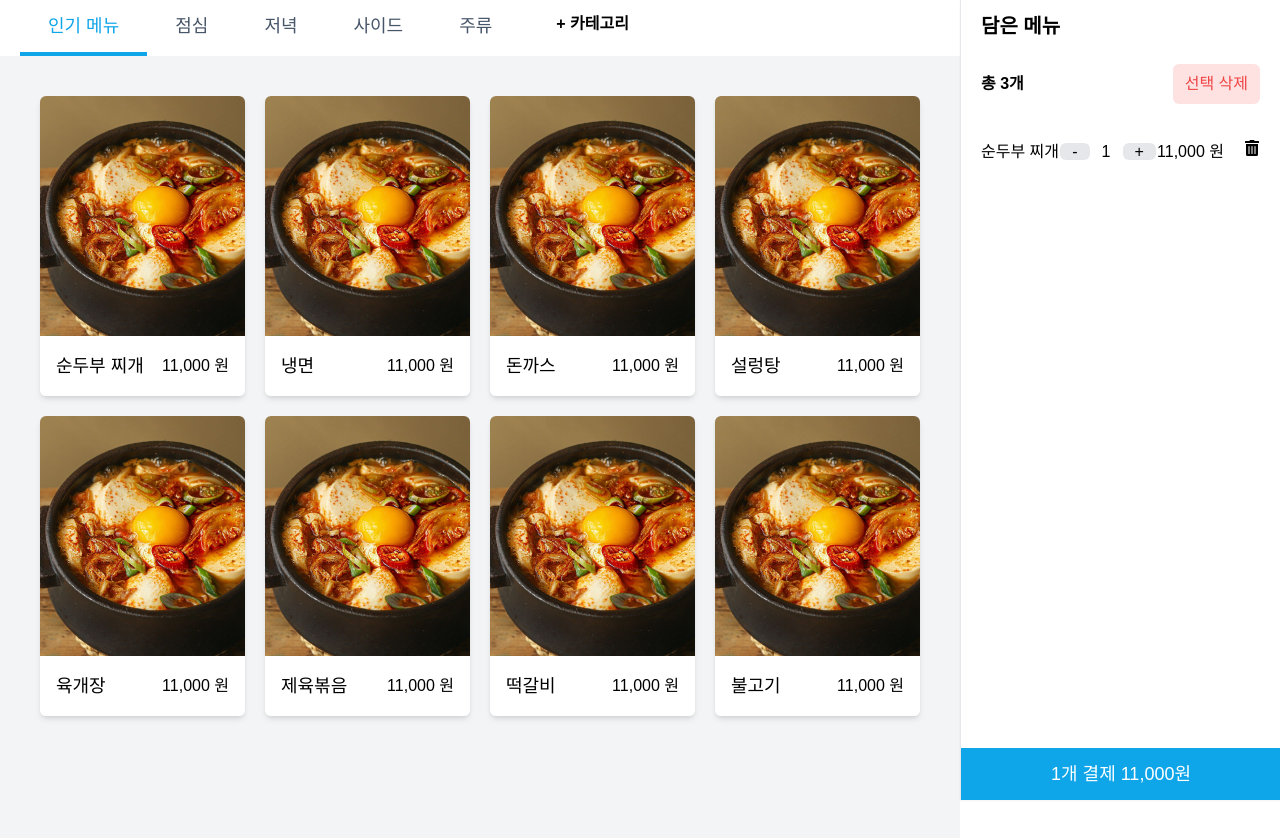
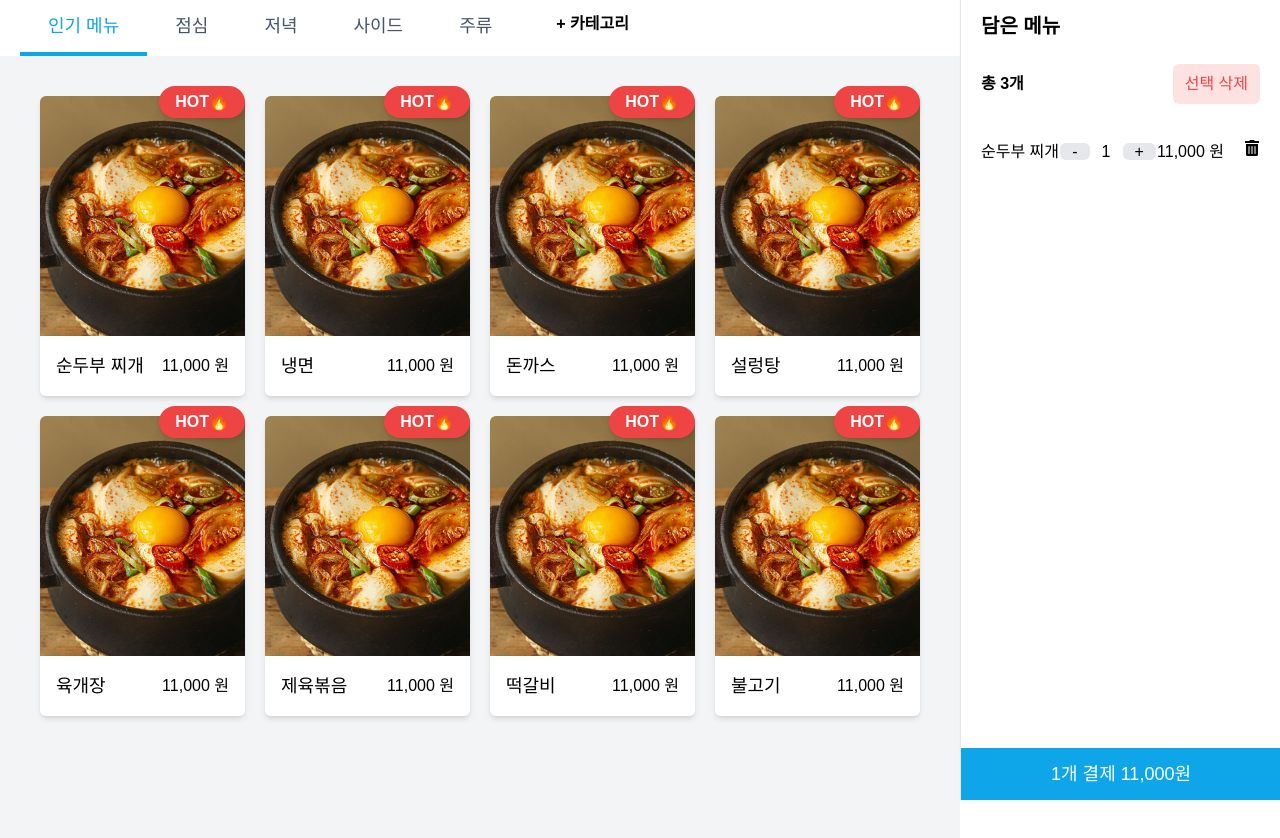
Before and after one commit to seyoung97/paylog_front, a React (Vite) app: page / in a window 1280 px wide. Shown: the top 838 px of the page. Built offline with nearby package versions, Linux system fonts and the light colour scheme.

Commit message:
Design KAN-31: 아이템 태그 UI

```diff
--- a/src/components/ProductMenuGrid.tsx
+++ b/src/components/ProductMenuGrid.tsx
@@ -1,4 +1,5 @@
 import ProductCard from "./ProductCard";
+import ProductTag from "./ProductTag";
 
 export default function ProductMenuGrid() {
   const products = [
@@ -16,8 +17,9 @@ export default function ProductMenuGrid() {
     <ul className="grid gap-5 grid-cols-1 sm:grid-cols-2 md:grid-cols-3 lg:grid-cols-4 p-10">
       {products.map((el) => {
         return (
-          <li key={el}>
+          <li key={el} className="relative">
             <ProductCard data={el} />
+            <ProductTag />
           </li>
         );
       })}
--- /dev/null
+++ b/src/components/ProductTag.tsx
@@ -0,0 +1,7 @@
+export default function ProductTag() {
+  return (
+    <div className="absolute top-[-10px] right-0 px-4 py-1 rounded-2xl bg-red-500 text-white font-bold shadow-md">
+      HOT🔥
+    </div>
+  );
+}
```
